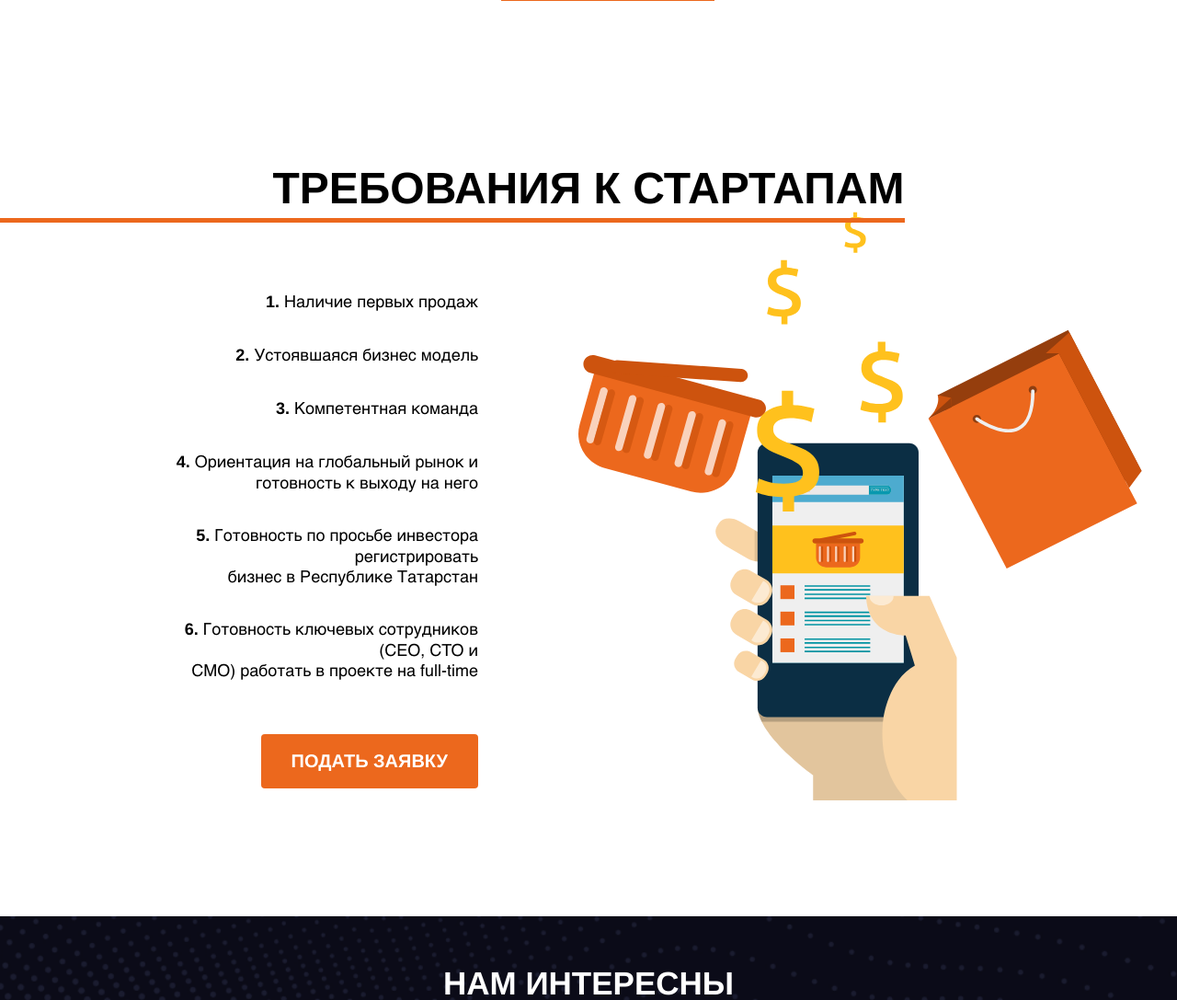
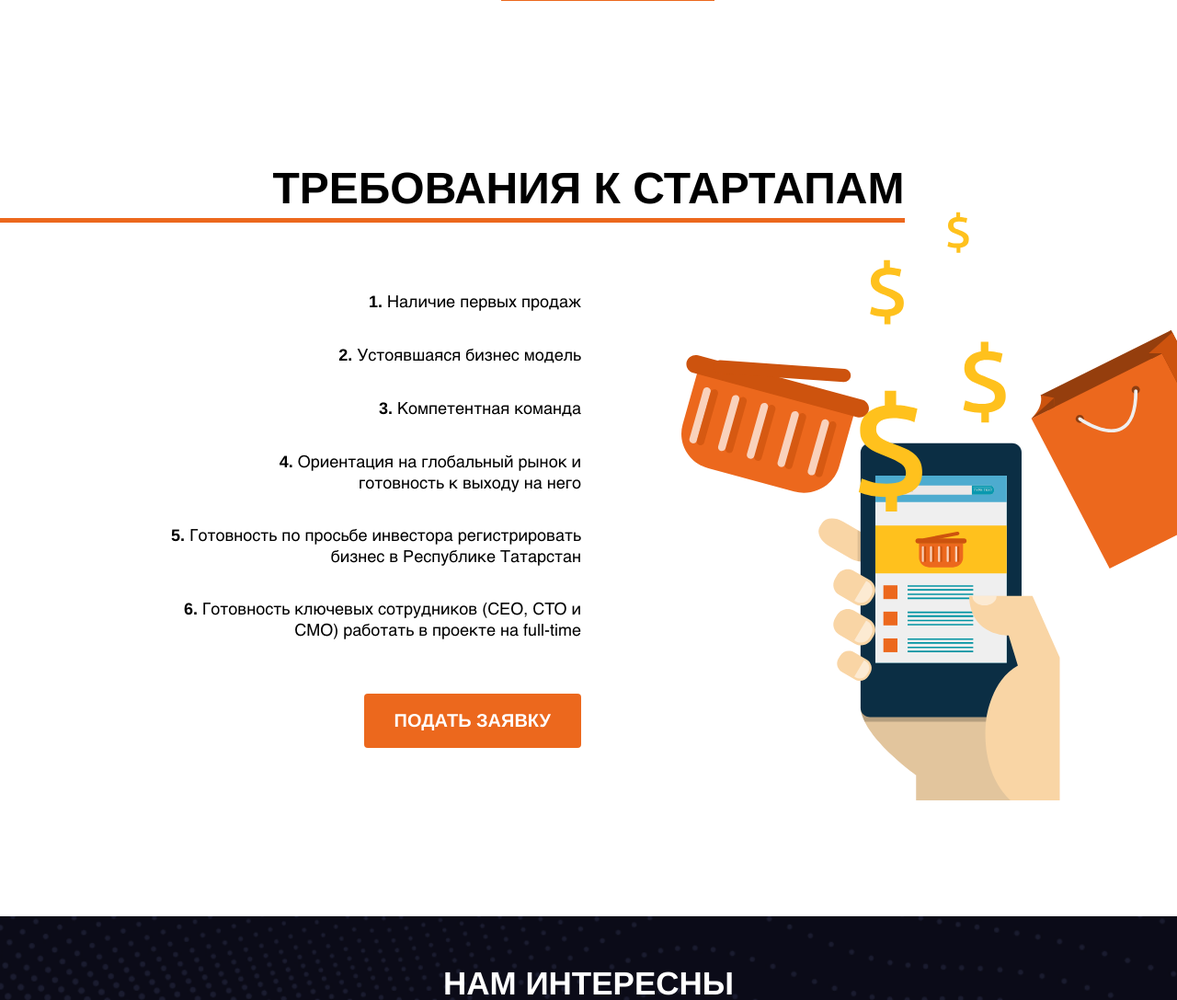
Before and after one commit to snolly4462gv/pulsar, a PHP site: page /index.html in a window 1280 px wide. Shown: the part 1507-2594 px from the top of the page at 92% size. Run offline with PHP 8.4, Linux system fonts and the light colour scheme.

Commit message:
fix startup img

```diff
--- a/css/media.css
+++ b/css/media.css
@@ -10,6 +10,8 @@
 
 @media (max-width: 1300px) {
 
+
+
   .sec-lvl-2 .menu .side.left-side {
     padding-left: 15px; }
 
@@ -17,7 +19,13 @@
     font-size: 19px; }
 
   .sec-lvl-2 .menu .side.mid-side {
-    max-width: 755px; } }
+    max-width: 755px; }
+
+        .sec-lvl-3 .data .img {
+        margin-right: -200px;
+    }
+
+}
 
 
 
```
